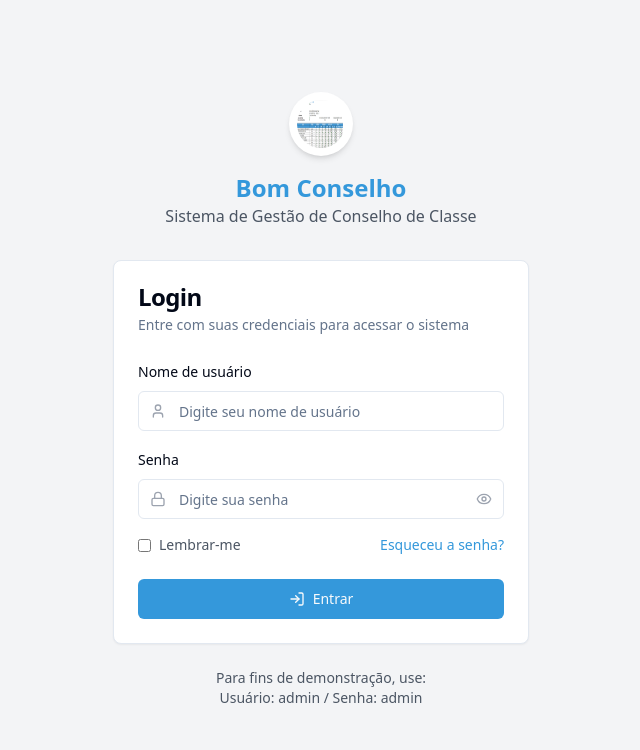
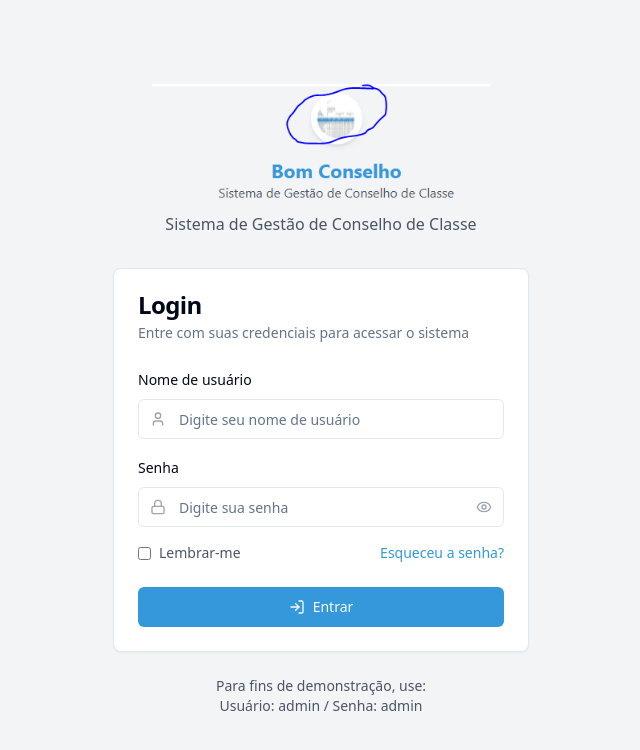
Before and after one commit to josefernandopineiro/bom_conselho_v1, a React (Vite) app: page /login in a window 1280 px wide. Shown: the top 750 px of the page, without its empty margins (319-959 px from the left). Built offline with nearby package versions, Linux system fonts and the light colour scheme.

Commit message:
Refactor: Update logo and reports
Update the logo in the application and reports.

```diff
--- a/src/components/layout/Header.tsx
+++ b/src/components/layout/Header.tsx
@@ -13,9 +13,9 @@ const Header = () => {
       <div className="container mx-auto px-4 py-3 flex items-center justify-between">
         <div className="flex items-center space-x-2">
           <img
-            src="/lovable-uploads/725902b3-b389-43ab-bd66-550e7f4373fd.png"
+            src="/lovable-uploads/ebf40e45-e86c-42e6-ba45-da8fa571f9d4.png"
             alt="Bom Conselho Logo"
-            className="h-10 w-10 rounded-full bg-white p-1"
+            className="h-10 w-10"
           />
           <h1 className="text-xl font-bold tracking-tight">
             {isMobile ? "Bom Conselho" : "Bom Conselho"}
--- a/src/pages/LoginPage.tsx
+++ b/src/pages/LoginPage.tsx
@@ -50,11 +50,10 @@ const LoginPage = () => {
       <div className="w-full max-w-md p-4">
         <div className="mb-8 text-center">
           <img
-            src="/lovable-uploads/725902b3-b389-43ab-bd66-550e7f4373fd.png"
+            src="/lovable-uploads/c8a60a61-7bb3-44b3-b299-fb96f4390bad.png"
             alt="Bom Conselho Logo"
-            className="mx-auto h-16 w-16 rounded-full bg-white p-2 shadow-md"
+            className="mx-auto h-32 w-auto"
           />
-          <h1 className="mt-4 text-2xl font-bold text-council-primary">Bom Conselho</h1>
           <p className="text-gray-600">Sistema de Gestão de Conselho de Classe</p>
         </div>
 
--- a/src/utils/pdfGenerator.ts
+++ b/src/utils/pdfGenerator.ts
@@ -12,14 +12,14 @@ export const generateStudentReport = (student: Student, classData: ClassData) =>
 
   // Add logo
   try {
-    const logoPath = "/lovable-uploads/725902b3-b389-43ab-bd66-550e7f4373fd.png";
-    doc.addImage(logoPath, 'PNG', MARGIN, MARGIN, 20, 20);
+    const logoPath = "/lovable-uploads/c8a60a61-7bb3-44b3-b299-fb96f4390bad.png";
+    doc.addImage(logoPath, 'PNG', MARGIN, MARGIN, 40, 15);
   } catch (error) {
     console.error("Error adding logo to PDF:", error);
   }
 
   // Set initial position
-  let yPos = MARGIN + 15;
+  let yPos = MARGIN + 20;
 
   // Header
   doc.setFontSize(18);
@@ -196,13 +196,13 @@ export const generateCouncilMinutes = (
 
   // Add logo
   try {
-    const logoPath = "/lovable-uploads/725902b3-b389-43ab-bd66-550e7f4373fd.png";
-    doc.addImage(logoPath, 'PNG', MARGIN, MARGIN, 20, 20);
+    const logoPath = "/lovable-uploads/c8a60a61-7bb3-44b3-b299-fb96f4390bad.png";
+    doc.addImage(logoPath, 'PNG', MARGIN, MARGIN, 40, 15);
   } catch (error) {
     console.error("Error adding logo to PDF:", error);
   }
 
-  yPos = MARGIN + 15;
+  yPos = MARGIN + 20;
 
   // Header
   doc.setFontSize(18);
```
Also changed, not shown: public/lovable-uploads/c8a60a61-7bb3-44b3-b299-fb96f4390bad.png (added), public/lovable-uploads/ebf40e45-e86c-42e6-ba45-da8fa571f9d4.png (added).
